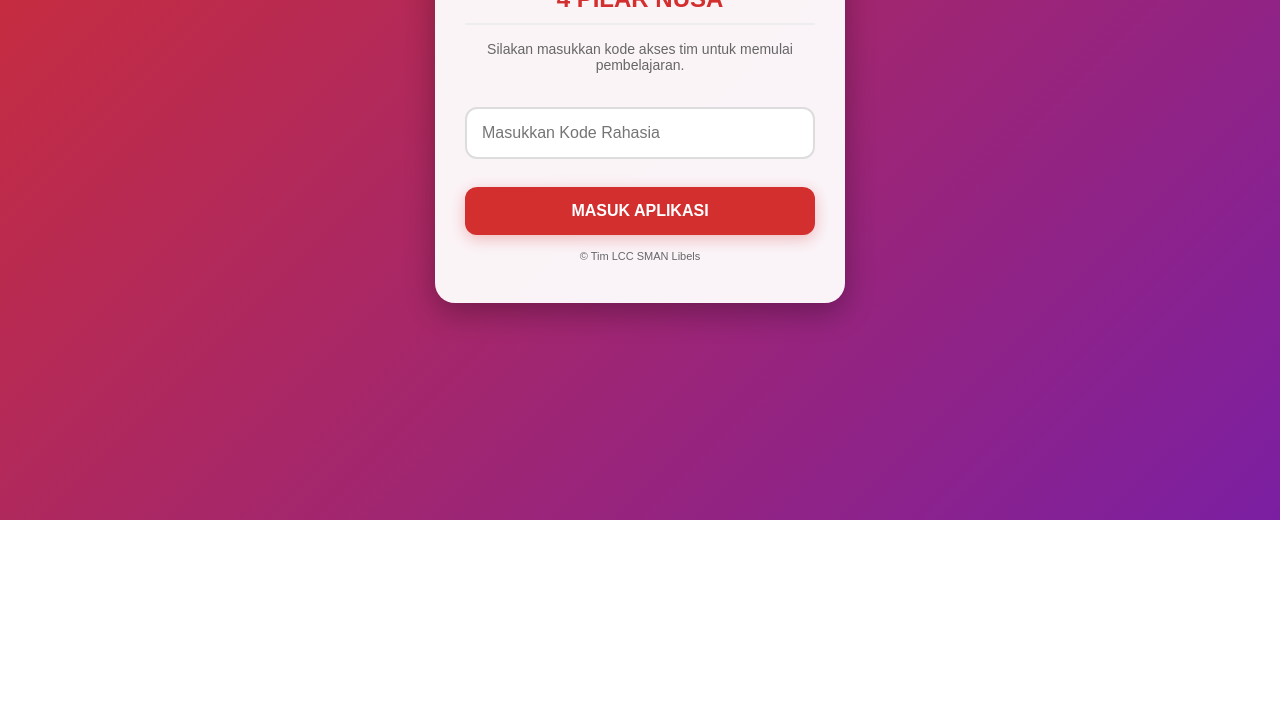
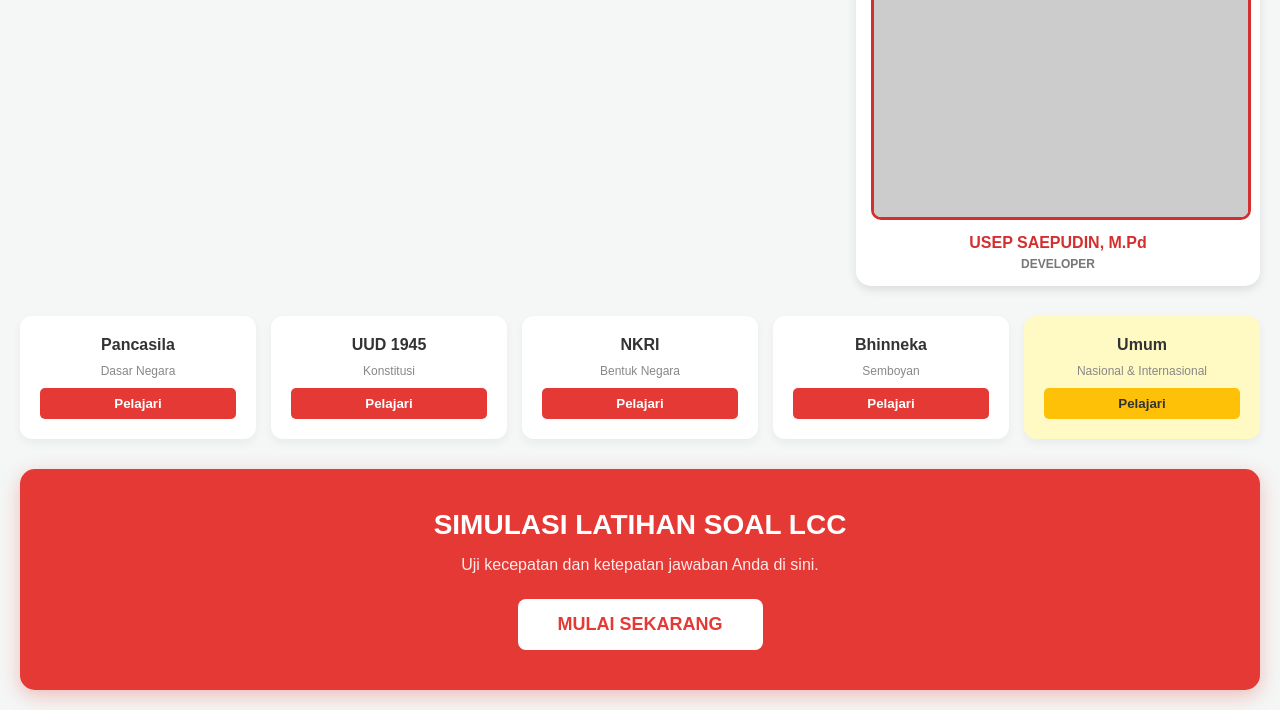
Before and after one commit to usepsaepuddin17-bot/timlccsmanlibels, a plain HTML site: page index.html in a window 1280 px wide. Shown: the part 320-1030 px from the top of the page. Before the commit the page ends 840 px from the top, so only its background shows below. Drawn offline with Linux system fonts and the light colour scheme; placeholder pictures from the web are drawn by us.

Commit message:
Update index.html

```diff
--- a/index.html
+++ b/index.html
@@ -3,79 +3,109 @@
 <head>
     <meta charset="UTF-8">
     <meta name="viewport" content="width=device-width, initial-scale=1.0">
-    <title>4 Pilar - Tim LCC Libels</title>
+    <title>LCC 4 Pilar - SMANLIBELS</title>
     <style>
-        :root {
-            --primary: #d32f2f;
-            --secondary: #1976d2;
-            --success: #388e3c;
-            --bg: #f8f9fa;
+        body { font-family: 'Arial', sans-serif; background-color: #f4f7f6; margin: 0; padding: 20px; }
+        .header-section { display: flex; flex-wrap: wrap; gap: 20px; margin-bottom: 30px; align-items: flex-start; }
+
+        /* Banner Selamat Datang */
+        .banner {
+            background: white; padding: 30px; border-radius: 15px; flex: 2;
+            border-left: 8px solid #d32f2f; box-shadow: 0 4px 10px rgba(0,0,0,0.05);
         }
-        body {
-            font-family: 'Poppins', sans-serif;
-            background: linear-gradient(135deg, #d32f2f 0%, #7b1fa2 100%);
-            display: flex; justify-content: center; align-items: center;
-            min-height: 100vh; margin: 0; padding: 20px;
+        .banner h1 { color: #d32f2f; margin: 0; font-size: 32px; }
+        .banner h2 { margin: 5px 0; color: #333; font-size: 20px; }
+        .banner p { color: #666; line-height: 1.6; }
+
+        /* Profil Developer */
+        .profile-card {
+            background: white; padding: 15px; border-radius: 15px; text-align: center;
+            flex: 1; min-width: 200px; box-shadow: 0 4px 10px rgba(0,0,0,0.1);
         }
-        .container {
-            background: rgba(255, 255, 255, 0.95);
-            padding: 30px; border-radius: 20px;
-            box-shadow: 0 10px 30px rgba(0,0,0,0.3);
-            text-align: center; width: 100%; max-width: 350px;
-            transition: all 0.3s ease;
+        .profile-card img { width: 100%; border-radius: 10px; border: 3px solid #d32f2f; }
+        .profile-card h3 { margin: 10px 0 5px; color: #d32f2f; font-size: 16px; }
+        .profile-card p { margin: 0; font-size: 12px; color: #777; font-weight: bold; }
+
+        /* Grid Kartu Materi */
+        .grid-materi {
+            display: grid; grid-template-columns: repeat(auto-fit, minmax(180px, 1fr));
+            gap: 15px; margin-bottom: 30px;
         }
-        h1 { color: var(--primary); margin-top: 0; font-size: 24px; border-bottom: 2px solid #eee; padding-bottom: 10px; }
-        p { color: #666; font-size: 14px; }
-        input {
-            width: 100%; padding: 15px; margin: 20px 0;
-            border: 2px solid #ddd; border-radius: 12px;
-            box-sizing: border-box; font-size: 16px; outline: none;
+        .card {
+            background: white; padding: 20px; border-radius: 12px; text-align: center;
+            box-shadow: 0 4px 10px rgba(0,0,0,0.05);
         }
-        input:focus { border-color: var(--primary); }
-        button {
-            width: 100%; padding: 15px; margin: 8px 0; border: none;
-            border-radius: 12px; font-size: 16px; font-weight: bold;
-            color: white; cursor: pointer; transition: transform 0.2s, box-shadow 0.2s;
-            display: flex; align-items: center; justify-content: center; gap: 10px;
+        .card.special { background: #fff9c4; } /* Warna kuning untuk menu Umum */
+        .card h4 { margin: 0; color: #333; }
+        .card p { font-size: 12px; color: #888; margin: 10px 0; }
+        .btn-pelajari {
+            background: #e53935; color: white; border: none; padding: 8px 0;
+            width: 100%; border-radius: 5px; cursor: pointer; font-weight: bold;
         }
-        button:active { transform: scale(0.95); }
-        .btn-main { background: var(--primary); box-shadow: 0 4px 15px rgba(211, 47, 47, 0.3); }
-        .btn-materi { background: var(--secondary); box-shadow: 0 4px 15px rgba(25, 118, 210, 0.3); }
-        .btn-kuis { background: var(--success); box-shadow: 0 4px 15px rgba(56, 142, 60, 0.3); }
+        .card.special .btn-pelajari { background: #ffc107; color: #333; }
 
-        #menuUtama { display: none; animation: fadeIn 0.5s; }
-        @keyframes fadeIn { from { opacity: 0; transform: translateY(20px); } to { opacity: 1; transform: translateY(0); } }
+        /* Banner Simulasi Soal */
+        .simulasi-banner {
+            background: #e53935; color: white; padding: 40px; border-radius: 15px;
+            text-align: center; box-shadow: 0 6px 20px rgba(229, 57, 53, 0.3);
+        }
+        .simulasi-banner h2 { font-size: 28px; margin: 0; }
+        .simulasi-banner p { margin: 15px 0 25px; opacity: 0.9; }
+        .btn-mulai {
+            background: white; color: #e53935; border: none; padding: 15px 40px;
+            font-size: 18px; font-weight: bold; border-radius: 8px; cursor: pointer;
+        }
     </style>
 </head>
 <body>
 
-    <div id="halamanLogin" class="container">
-        <div style="font-size: 50px;">🇮🇩</div>
-        <h1>4 PILAR NUSA</h1>
-        <p>Silakan masukkan kode akses tim untuk memulai pembelajaran.</p>
-        <input type="password" id="inputKode" placeholder="Masukkan Kode Rahasia">
-        <button class="btn-main" onclick="masukAplikasi()">MASUK APLIKASI</button>
-        <p style="font-size: 11px; margin-top: 15px;">© Tim LCC SMAN Libels</p>
+    <div class="header-section">
+        <div class="banner">
+            <h1>Selamat Datang</h1>
+            <h2>TIM LCC 4 PILAR SMANLIBELS.</h2>
+            <p>Kuasai materi di bawah ini sertai dengan Doa hadapi Kompetisi LCC 4 pilar dengan tenang.</p>
+        </div>
+
+        <div class="profile-card">
+            <img src="https://via.placeholder.com/150x200?text=Foto+Guru" alt="Developer">
+            <h3>USEP SAEPUDIN, M.Pd</h3>
+            <p>DEVELOPER</p>
+        </div>
     </div>
 
-    <div id="menuUtama" class="container">
-        <h1>MENU UTAMA</h1>
-        <p>Pilih mode belajar kamu hari ini:</p>
-        <button class="btn-materi" onclick="alert('Fitur Materi Segera Hadir!')">📖 BACA MATERI</button>
-        <button class="btn-kuis" onclick="alert('Fitur Kuis Segera Hadir!')">✍️ LATIHAN SOAL</button>
-        <button style="background: #555;" onclick="location.reload()">🔒 KELUAR</button>
+    <div class="grid-materi">
+        <div class="card">
+            <h4>Pancasila</h4>
+            <p>Dasar Negara</p>
+            <button class="btn-pelajari">Pelajari</button>
+        </div>
+        <div class="card">
+            <h4>UUD 1945</h4>
+            <p>Konstitusi</p>
+            <button class="btn-pelajari">Pelajari</button>
+        </div>
+        <div class="card">
+            <h4>NKRI</h4>
+            <p>Bentuk Negara</p>
+            <button class="btn-pelajari">Pelajari</button>
+        </div>
+        <div class="card">
+            <h4>Bhinneka</h4>
+            <p>Semboyan</p>
+            <button class="btn-pelajari">Pelajari</button>
+        </div>
+        <div class="card special">
+            <h4>Umum</h4>
+            <p>Nasional & Internasional</p>
+            <button class="btn-pelajari">Pelajari</button>
+        </div>
     </div>
 
-    <script>
-        function masukAplikasi() {
-            const kode = document.getElementById('inputKode').value;
-            if (kode.toUpperCase() === "LIBELS2024") {
-                document.getElementById('halamanLogin').style.display = 'none';
-                document.getElementById('menuUtama').style.display = 'block';
-            } else {
-                alert("Kode Akses Salah!");
-            }
-        }
-    </script>
+    <div class="simulasi-banner">
+        <h2>SIMULASI LATIHAN SOAL LCC</h2>
+        <p>Uji kecepatan dan ketepatan jawaban Anda di sini.</p>
+        <button class="btn-mulai">MULAI SEKARANG</button>
+    </div>
+
 </body>
 </html>
```
